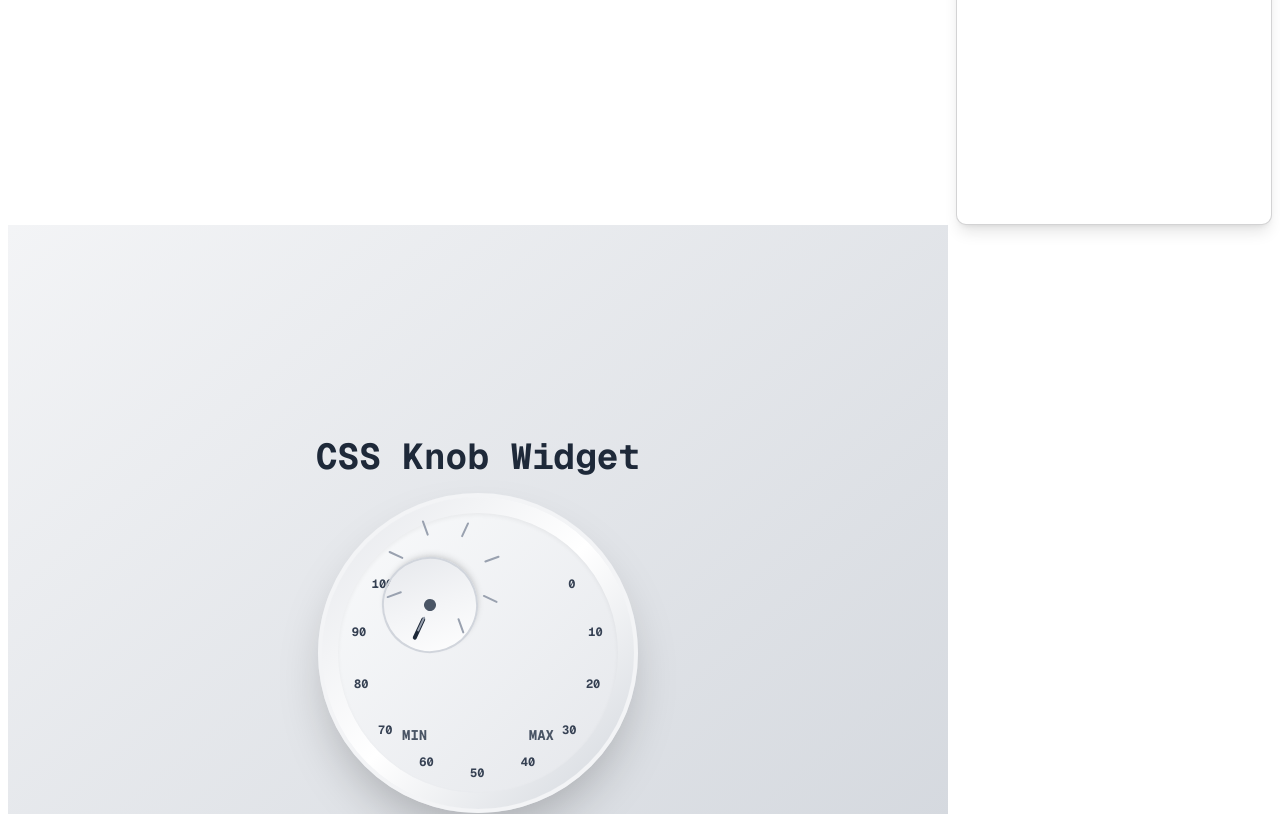
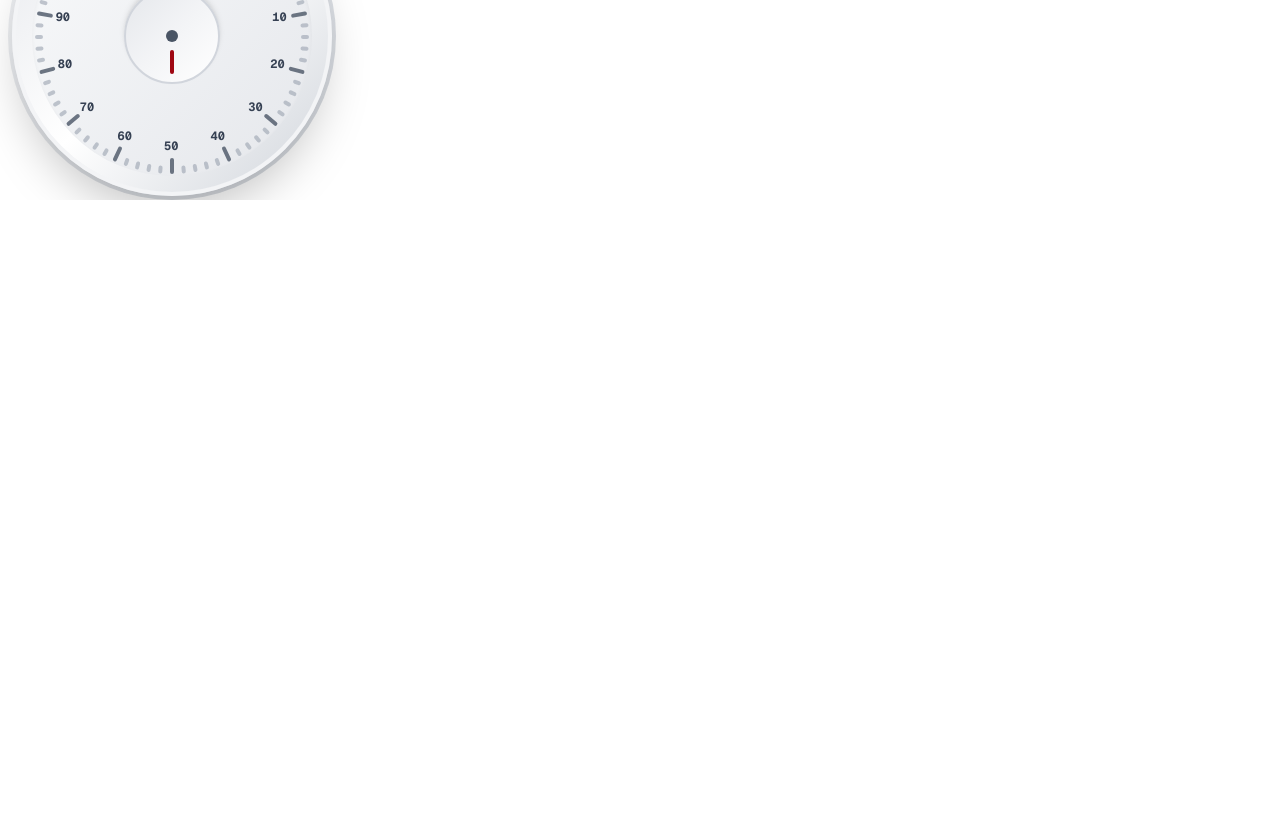
Before and after one commit to faisal004/gradients, a Next.js app: page / in a window 1280 px wide. Shown: the part 920-1734 px from the top of the page. After the commit the page ends 1120 px from the top, so only its background shows below. Built offline with nearby package versions, Linux system fonts and the light colour scheme.

Commit message:
done : almost done

```diff
--- a/src/app/page.tsx
+++ b/src/app/page.tsx
@@ -19,7 +19,7 @@ export default function Home() {
         <GradientScreen />
         <KnobWidget />
       </div>
-      <div className=" md:col-span-3 z-10 dark:bg-[var(--brand)] bg-[var(--brand)]  border border-zinc-800/20 dark:border-zinc-800 rounded-[10px] overflow-hidden shadow-lg p-4">
+      <div className="hidden md:col-span-3 z-10 dark:bg-[var(--brand)] bg-[var(--brand)]  border border-zinc-800/20 dark:border-zinc-800 rounded-[10px] overflow-hidden shadow-lg p-4">
         <RightSidebar />
       </div>
     </div>
--- a/src/components/knob.tsx
+++ b/src/components/knob.tsx
@@ -1,7 +1,7 @@
 import React, { useState, useRef, useEffect } from 'react';
 
 const KnobWidget = () => {
-  const [value, setValue] = useState(60);
+    const [value, setValue] = useState(50);
     const [min] = useState(0);
     const [max] = useState(100);
     const [isDragging, setIsDragging] = useState(false);
@@ -19,7 +19,7 @@ const KnobWidget = () => {
     };
 
     const normalizedValue = (value - min) / (max - min);
-  const rotationAngle = 55 + (normalizedValue * 250); // Start at 55deg, span 250deg
+    const rotationAngle = 55 + (normalizedValue * 250);
 
     const generateTicks = () => {
         const ticks = [];
@@ -32,10 +32,10 @@ const KnobWidget = () => {
                     key={i}
                     className={`absolute w-1 ${isStep ? 'h-4 bg-gray-600' : 'h-2 bg-gray-400'} rounded-full`}
                     style={{
-            transform: `rotate(${angle}deg) translateY(-140px)`,
-            transformOrigin: 'center 140px',
+                        transform: `rotate(${angle}deg) translateY(-120px)`,
+                        transformOrigin: 'center 17px',
                         left: '50%',
-            top: '50%',
+                        top: '45%',
                         marginLeft: '-2px',
                         marginTop: '-2px',
                         opacity: isStep ? 0.8 : 0.6
@@ -46,7 +46,6 @@ const KnobWidget = () => {
         return ticks;
     };
 
-  // Generate step numbers
     const generateStepNumbers = () => {
         const steps = [];
         for (let i = 0; i <= 10; i++) {
@@ -55,15 +54,16 @@ const KnobWidget = () => {
             steps.push(
                 <div
                     key={i}
-          className="absolute text-xs font-bold text-gray-700 select-none"
+                    className="absolute text-xs font-bold text-gray-700 select-none cursor-pointer"
                     style={{
-            transform: `rotate(${angle}deg) translateY(-120px) rotate(-${angle}deg)`,
+                        transform: `rotate(${angle}deg) translateY(-110px) rotate(-${angle}deg)`,
                         transformOrigin: 'center 120px',
                         left: '50%',
                         top: '50%',
                         marginLeft: '-8px',
                         marginTop: '-8px'
                     }}
+                    onClick={() => setValue(value)}
                 >
                     {value}
                 </div>
@@ -73,15 +73,12 @@ const KnobWidget = () => {
     };
 
     return (
-    <div className="min-h-screen bg-gradient-to-br from-gray-100 to-gray-300 flex items-center justify-center p-8">
+        <div className=" bg-gradient-to-br from-gray-100 to-gray-300  p-1 rounded-full w-fit z-50 ">
             <div className="flex flex-col items-center space-y-8">
-        <h1 className="text-4xl font-bold text-gray-800 mb-4">CSS Knob Widget</h1>
 
                 <div className="relative">
-          {/* Main knob container */}
-          <div className="relative w-80 h-80 rounded-full bg-gradient-to-br from-gray-200 via-white to-gray-300 shadow-2xl border-4 border-gray-100">
+                    <div className="relative w-80 h-80 rounded-full  bg-gradient-to-br from-gray-200 via-white to-gray-300 shadow-2xl border-4 border-gray-100">
 
-            {/* Inner shadow ring */}
                         <div className="absolute inset-4 rounded-full shadow-inner bg-gradient-to-br from-gray-50 to-gray-200">
 
 
@@ -89,48 +86,28 @@ const KnobWidget = () => {
                             <div className="absolute inset-0 ">
                                 {generateStepNumbers()}
                             </div>
+                            {generateTicks()}
 
-              <div className="absolute bottom-12 left-16 text-sm font-bold text-gray-600 uppercase">
-                Min
-              </div>
-              <div className="absolute bottom-12 right-16 text-sm font-bold text-gray-600 uppercase">
-                Max
+                            <div className="absolute top-8 left-1/2 transform -translate-x-1/2 text-sm font-light text-gray-600 uppercase">
+                                From
                             </div>
 
+
                             <div
-                className={`absolute top-1/2 left-1/2 w-24 h-24 rounded-full transform -translate-x-1/2 -translate-y-1/2 transition-all duration-300 ${
-                  isDragging ? 'shadow-lg scale-105' : 'shadow-md'
+                                className={`absolute top-1/2 left-1/2 w-24 h-24 rounded-full transform -translate-x-1/2 -translate-y-1/2 transition-all duration-300 ${isDragging ? 'shadow-lg scale-105' : 'shadow-md'
                                     } bg-gradient-to-br from-white via-gray-100 to-gray-200 border-2 border-gray-300 cursor-grab active:cursor-grabbing`}
                                 style={{
-                  transform: `translate(-50%, -50%) rotate(${rotationAngle}deg)`,
+                                    transform: `translate(-0%, -0%) rotate(${rotationAngle}deg)`,
                                 }}
                                 onMouseDown={handleMouseDown}
                                 onMouseUp={handleMouseUp}
                             >
 
-                {/* Knob pointer */}
-                <div className="absolute top-2 left-1/2 w-1 h-6 bg-gray-800 rounded-full transform -translate-x-1/2"></div>
+                                <div className="absolute top-2 left-1/2 w-1 h-6 bg-red-800 rounded-full transform -translate-x-1/2"></div>
 
-                {/* Center dot */}
                                 <div className="absolute top-1/2 left-1/2 w-3 h-3 bg-gray-600 rounded-full transform -translate-x-1/2 -translate-y-1/2"></div>
 
-                {/* Knob grip lines */}
-                <div className="absolute inset-2 rounded-full">
-                  {[...Array(8)].map((_, i) => (
-                    <div
-                      key={i}
-                      className="absolute w-0.5 h-4 bg-gray-400 rounded-full"
-                      style={{
-                        transform: `rotate(${i * 45}deg) translateY(-28px)`,
-                        transformOrigin: 'center 32px',
-                        left: '50%',
-                        top: '50%',
-                        marginLeft: '-1px',
-                        marginTop: '-1px'
-                      }}
-                    />
-                  ))}
-                </div>
+
                             </div>
                         </div>
                     </div>
@@ -139,7 +116,7 @@ const KnobWidget = () => {
                         type="range"
                         min={min}
                         max={max}
-            step="10"
+                        step="1"
                         value={value}
                         onChange={handleChange}
                         className="absolute inset-0 w-full h-full opacity-0 cursor-grab active:cursor-grabbing rounded-full"
```
Lines whose indentation alone changed are shown as unchanged.
